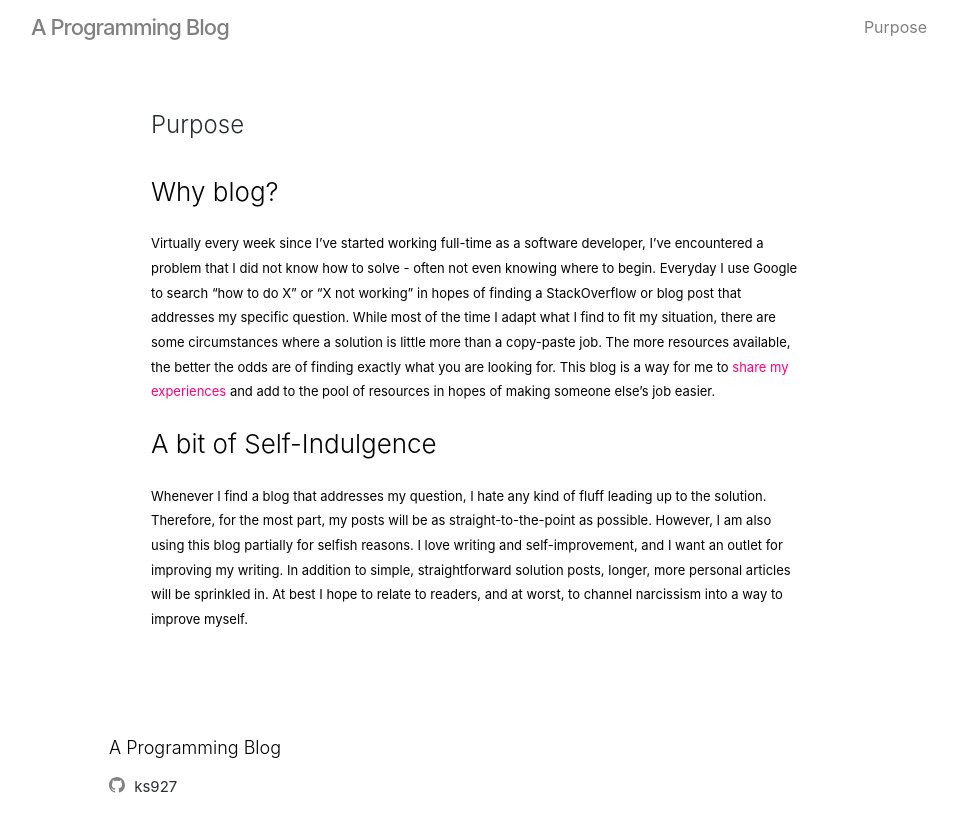
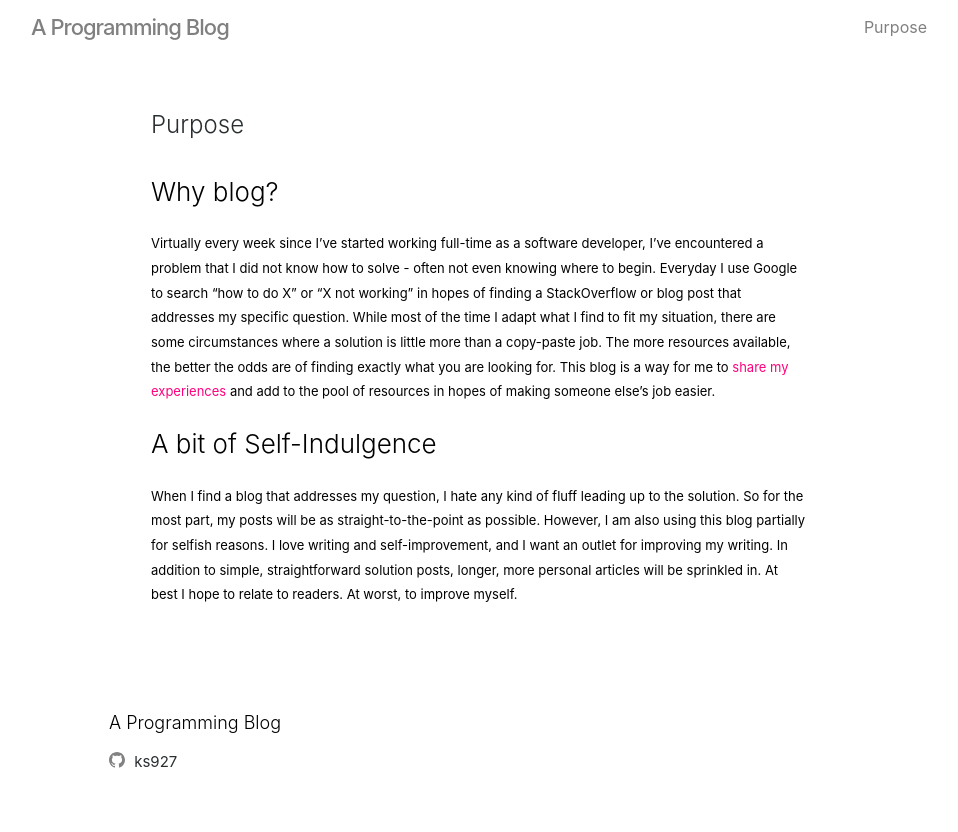
Before and after one commit to ks927/codeks, a Jekyll site: the page built from about.md, in a window 1280 px wide. Shown: the top 832 px of the page, without its empty margins (161-1119 px from the left). Built offline with Jekyll 4.4.1, drawn with Linux system fonts in a browser that asks for light colours.

Commit message:
about revisions

```diff
--- a/about.md
+++ b/about.md
@@ -10,4 +10,4 @@ Virtually every week since I've started working full-time as a software develope
 
 ### A bit of Self-Indulgence
 
-Whenever I find a blog that addresses my question, I hate any kind of fluff leading up to the solution. Therefore, for the most part, my posts will be as straight-to-the-point as possible. However, I am also using this blog partially for selfish reasons. I love writing and self-improvement, and I want an outlet for improving my writing. In addition to simple, straightforward solution posts, longer, more personal articles will be sprinkled in. At best I hope to relate to readers, and at worst, to channel narcissism into a way to improve myself.
+When I find a blog that addresses my question, I hate any kind of fluff leading up to the solution. So for the most part, my posts will be as straight-to-the-point as possible. However, I am also using this blog partially for selfish reasons. I love writing and self-improvement, and I want an outlet for improving my writing. In addition to simple, straightforward solution posts, longer, more personal articles will be sprinkled in. At best I hope to relate to readers. At worst, to improve myself.
```
